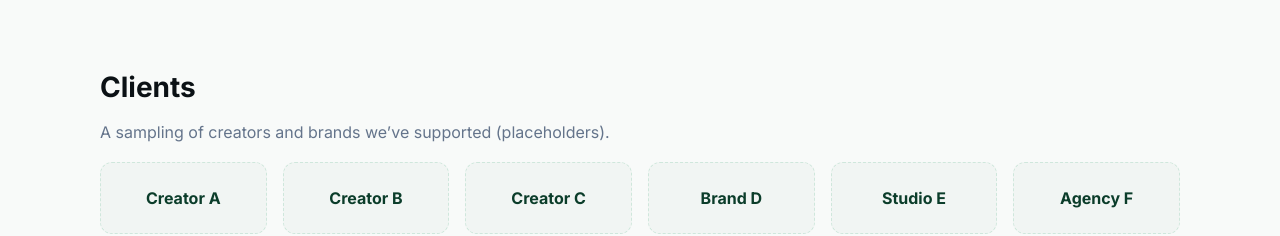
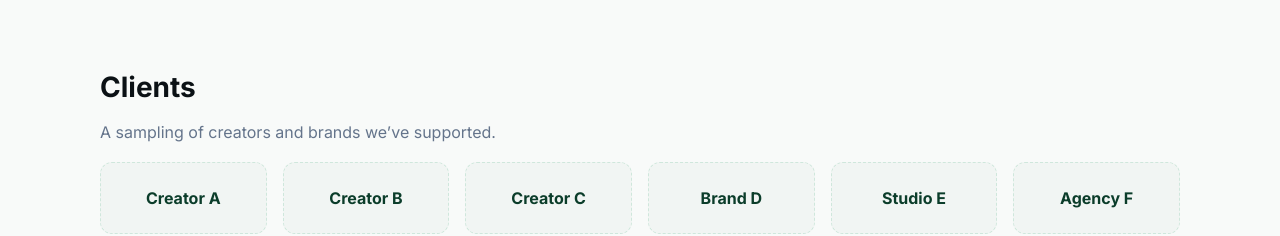
Before and after one commit to uitt0-sudo/C4P, a plain HTML site: page index.html in a window 1280 px wide. Shown: the part 1640-1876 px from the top of the page. Drawn offline with Linux system fonts and the light colour scheme.

Commit message:
Update index.html

```diff
--- a/index.html
+++ b/index.html
@@ -119,7 +119,7 @@
   <section id="clients">
     <div class="container">
       <h2>Clients</h2>
-      <p class="muted">A sampling of creators and brands we’ve supported (placeholders).</p>
+      <p class="muted">A sampling of creators and brands we’ve supported.</p>
       <div class="clients">
         <div class="client">Creator A</div><div class="client">Creator B</div><div class="client">Creator C</div><div class="client">Brand D</div><div class="client">Studio E</div><div class="client">Agency F</div>
       </div>
```
